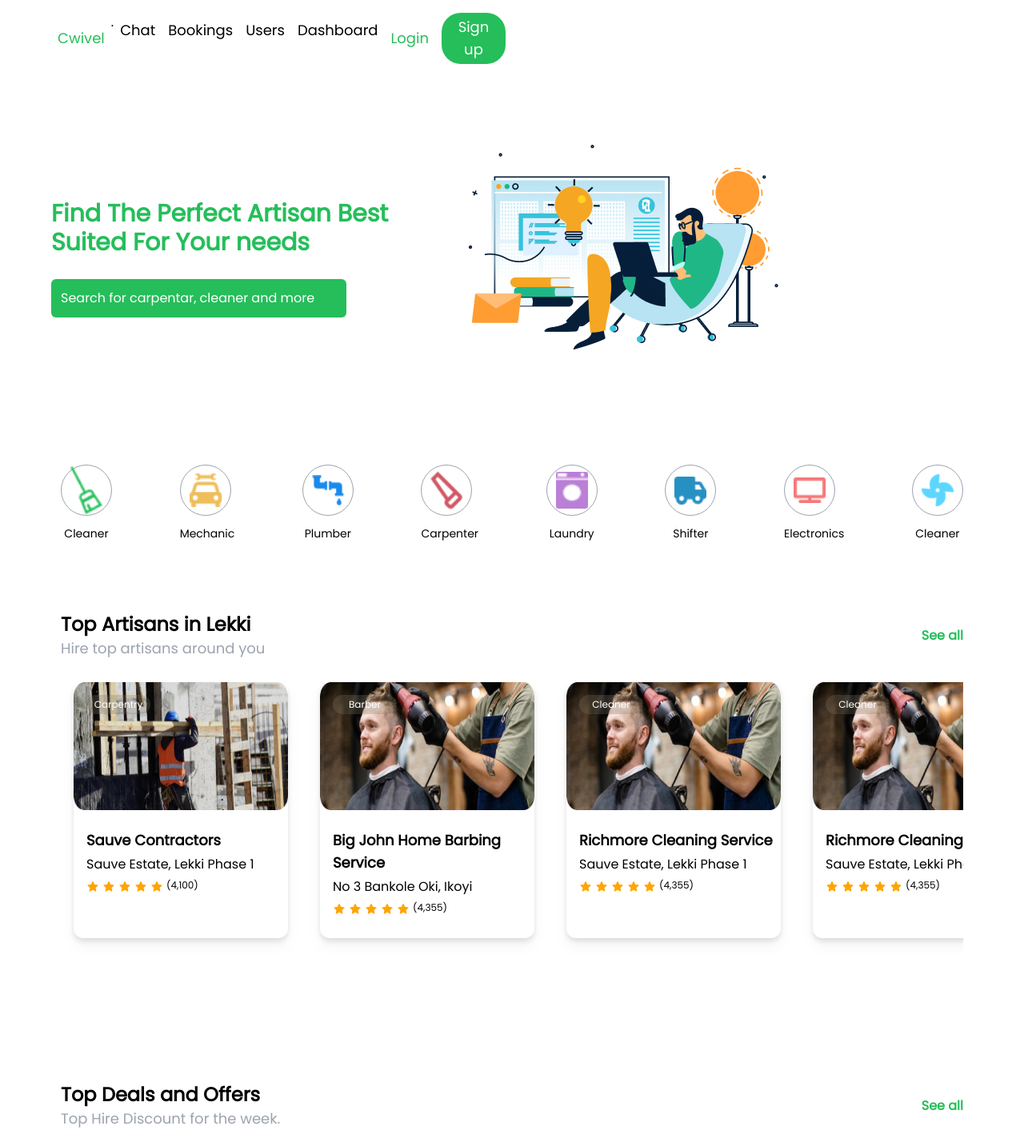
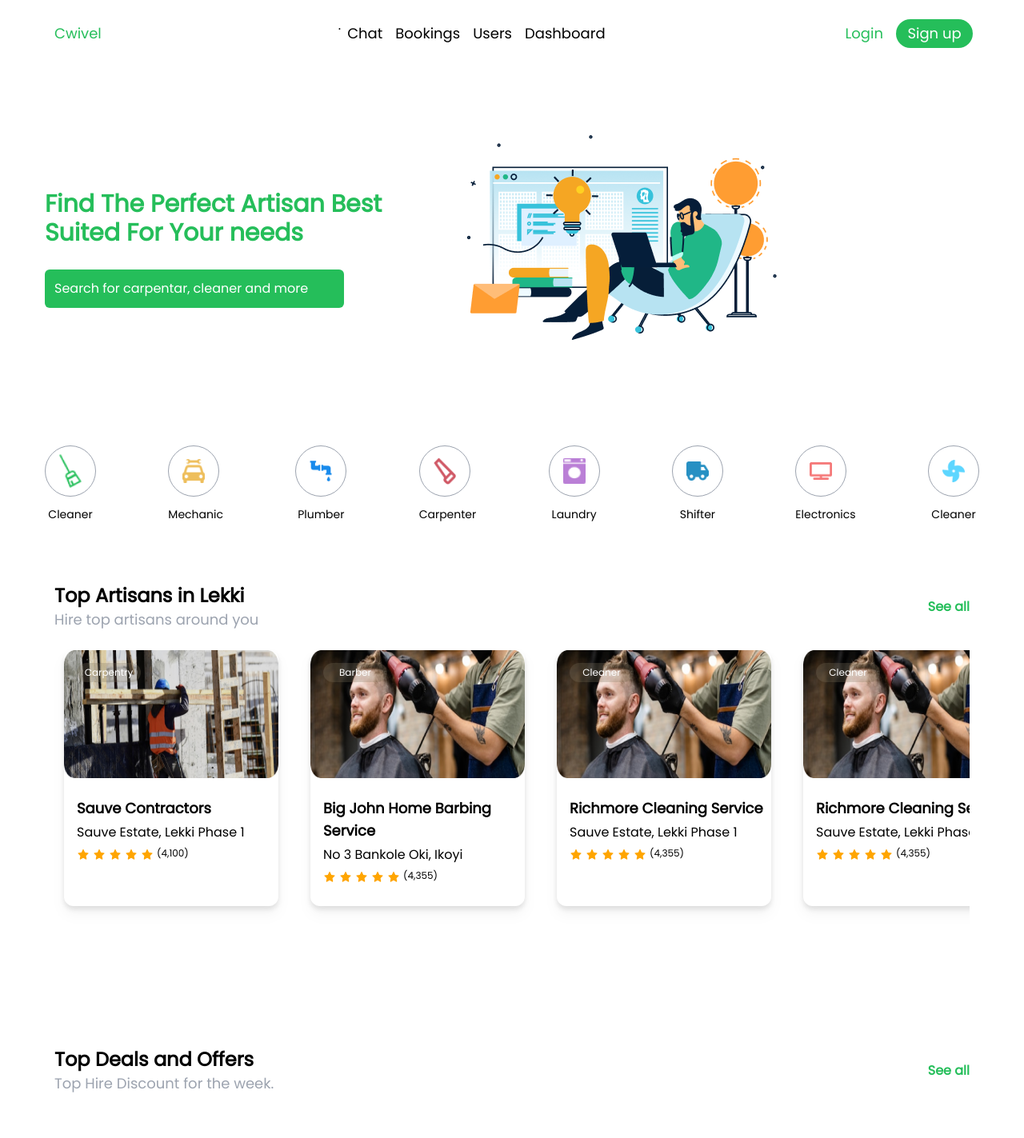
Before and after one commit to yusuf-ishaku/cwivel, a React (Vite) app: page / in a window 1280 px wide. Shown: the top 1423 px of the page at 80% size. Built offline with nearby package versions, Linux system fonts and the light colour scheme; a web font is replaced by a local one.

Commit message:
responsive changes

```diff
--- a/index.html
+++ b/index.html
@@ -9,7 +9,7 @@
 <link rel="preconnect" href="https://fonts.gstatic.com" crossorigin>
 <link href="https://fonts.googleapis.com/css2?family=Abyssinica+SIL&family=Balsamiq+Sans&family=Dancing+Script:wght@600&family=Jost&family=Lora&family=Montserrat:wght@200&family=Noto+Serif:ital,wght@1,700&family=Pacifico&family=Playfair+Display&family=Poppins&family=Roboto:wght@300;400&family=Source+Code+Pro&display=swap" rel="stylesheet">
   </head>
-  <body>
+  <body class="body">
     <div id="root"></div>
     <script type="module" src="/src/main.jsx"></script>
   </body>
--- a/src/assets/components/artisanSelect.jsx
+++ b/src/assets/components/artisanSelect.jsx
@@ -5,7 +5,7 @@ export const ArtisanSelect = (props) =>{
         <>
             <div className="w-fit h-fit mt-5">
                  <div className="flex flex-row items-center justify-center rounded-full h-10 w-10 sm:w-16 sm:h-16 border-me border-gray-400">
-                    <img className="w-5 sm:w-10" src={props.image} alt="Artisan"/>
+                    <img className="w-5 sm:w-7" src={props.image} alt="Artisan"/>
                  </div>
                  <div className="text-center text-[0.5rem] sm:text-sm block pt-3">{props.craft}</div>
             </div>
--- a/src/assets/components/navbar.jsx
+++ b/src/assets/components/navbar.jsx
@@ -1,20 +1,20 @@
 import { Link } from "react-router-dom"
 export const Navbar = () => {
     return(
-        <div className="w-100 md:py-4 px-4 sm:px-10 md:px-16 flex justify-between items-center">
-            <div className="text-cwivel text-xs sm:text-lg block p-2">Cwivel</div>
-            <div className="w-[100vw] sm:flex hidden">
-                <div className="w-fit flex">
+        <div className="w-full px-14 flex py-4 flex-row justify-between items-center">
+            <div className="text-cwivel m-1 text-xs sm:text-lg block p-2">Cwivel</div>
+            <div className="w-full sm:flex hidden ml-auto">
+                <div className="w-fit flex ml-auto">
                     <Link to="/">.</Link>
                     <Link to="/chat" className="text-xs sm:text-lg block sm:p-2">Chat</Link>
                     <Link to="/bookings" className="text-xs sm:text-lg block p-2">Bookings</Link>
                     <Link to="/users" className="text-xs sm:text-lg block p-2"> Users </Link>
                     <Link to="/dashboard" className="text-xs sm:text-lg block p-2"> Dashboard</Link>
                 </div>
-                <div className="w-fit flex items-center">
+                <div className="w-fit flex items-center ml-auto">
                     <Link to="/login" className="text-xs sm:text-lg text-cwivel p-2">Login</Link>
                     <Link to="/signup">
-                        <button className="text-xs sm:text-lg w-20 bg-cwivel-green rounded-3xl text-white p-1 md:px-4 mx-2">
+                        <button className="text-xs sm:text-lg w-20 bg-cwivel-green rounded-3xl text-white p-1 md:px-3 md:w-24 mx-2">
                             Sign up
                         </button>
                     </Link>
--- a/src/pages/home.jsx
+++ b/src/pages/home.jsx
@@ -29,7 +29,7 @@ export const Home = () => {
     return(
         <>
             <Navbar/>
-            <div className="w-[100vw] px-4 sm:px-10 md:px-16">
+            <div className="w-full px-4 sm:px-10 md:px-14">
                 <div className="hero w-full py-12 flex flex-row justify-between items-center">
                     <div className="block h-fit w-full sm:w-2/5 ">
                         <p className="text-lg w-2/5 sm:w-full md:text-3xl font-bold block text-cwivel leading-8">
@@ -41,7 +41,7 @@ export const Home = () => {
                         <img src={Sitting} alt="Sitting man"/>
                     </div>
                 </div>
-                <div className="flex flex-row justify-between h-fit w-auto p-3">
+                <div className="flex flex-row justify-between h-fit w-full">
                     <ArtisanSelect image = {Cleaner} craft = "Cleaner"/>
                     <ArtisanSelect image = {Mechanic} craft = "Mechanic"/>
                     <ArtisanSelect image = {Plumber} craft = "Plumber"/>
@@ -62,7 +62,7 @@ export const Home = () => {
                         </div>
                     </div>
                     <div className="w-auto overflow-x-auto">
-                        <div className="w-fit gap-10 p-4 mb-16 flex flex-row">
+                        <div className="w-fit gap-10 p-3 mb-16 flex flex-row">
                             <ArtisanCards image = {SauveImage} craft = "Carpentry" artisanName = "Sauve Contractors" location = "Sauve Estate, Lekki Phase 1" rating = "4,100"/>
                             <ArtisanCards image ={BarberImage} craft = "Barber" artisanName = "Big John Home Barbing Service" location = "No 3 Bankole Oki, Ikoyi" rating = "4,355"></ArtisanCards>
                             <ArtisanCards image = {BarberImage} craft = "Cleaner" artisanName = "Richmore Cleaning Service" location = "Sauve Estate, Lekki Phase 1" rating = "4,355"></ArtisanCards>
@@ -105,8 +105,8 @@ export const Home = () => {
                 </div>
             </div>
             <div className="w-fuller flex justify-around items-center my-32 w-full bg-cwivel-green h-256">
-                    <img src={Group} alt="Monkey wrench" />
-                    <div >
+                    <img src={Group} className="hidden md:block" alt="Monkey wrench" />
+                    <div className="py-10">
                         <h1 className="text-white text-lg">Too much job on your hand?</h1>
                         <h1 className="text-white text-lg">You can outsource here.</h1>
                         <h1 className="text-white text-lg">Hire artisans and sub-contract your projects to them.</h1>
```
